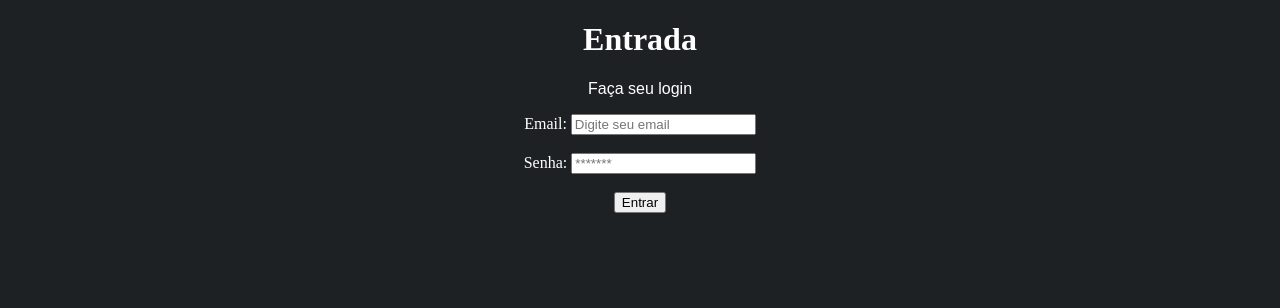
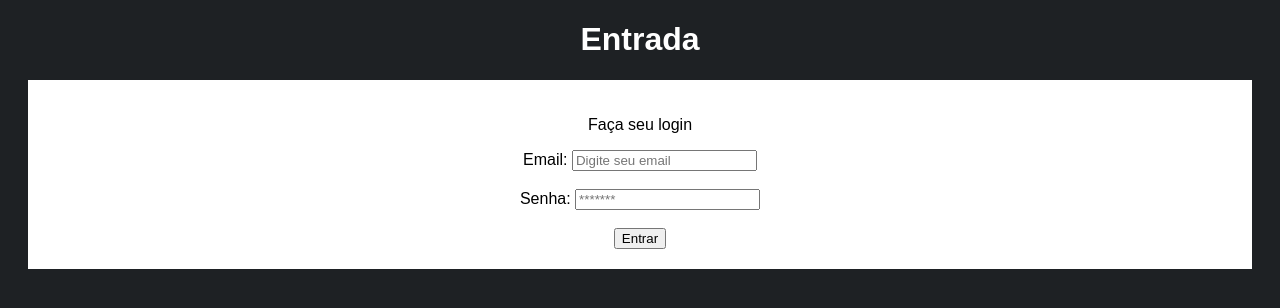
Before and after one commit to br3idk/git-teste-site, a plain HTML site: page index.html in a window 1280 px wide. Drawn offline with Linux system fonts and the light colour scheme.

Commit message:
Cor branca adicionada a div para destaque (lembrar de deixar um quadradrinho)

```diff
--- a/style.css
+++ b/style.css
@@ -1,10 +1,21 @@
 body {
     text-align: center;
     background: #1e2124;
-    color: 	white;
+    font-family: Arial, Helvetica, sans-serif;
 }
 
 p {
     text-align: center;
     font: 16px Arial;
+    color: black;
 }
+
+div {
+    background-color: white;
+    padding: 20px;
+    margin: 20px;
+}
+
+h1 {
+    color: white;
+}
```
